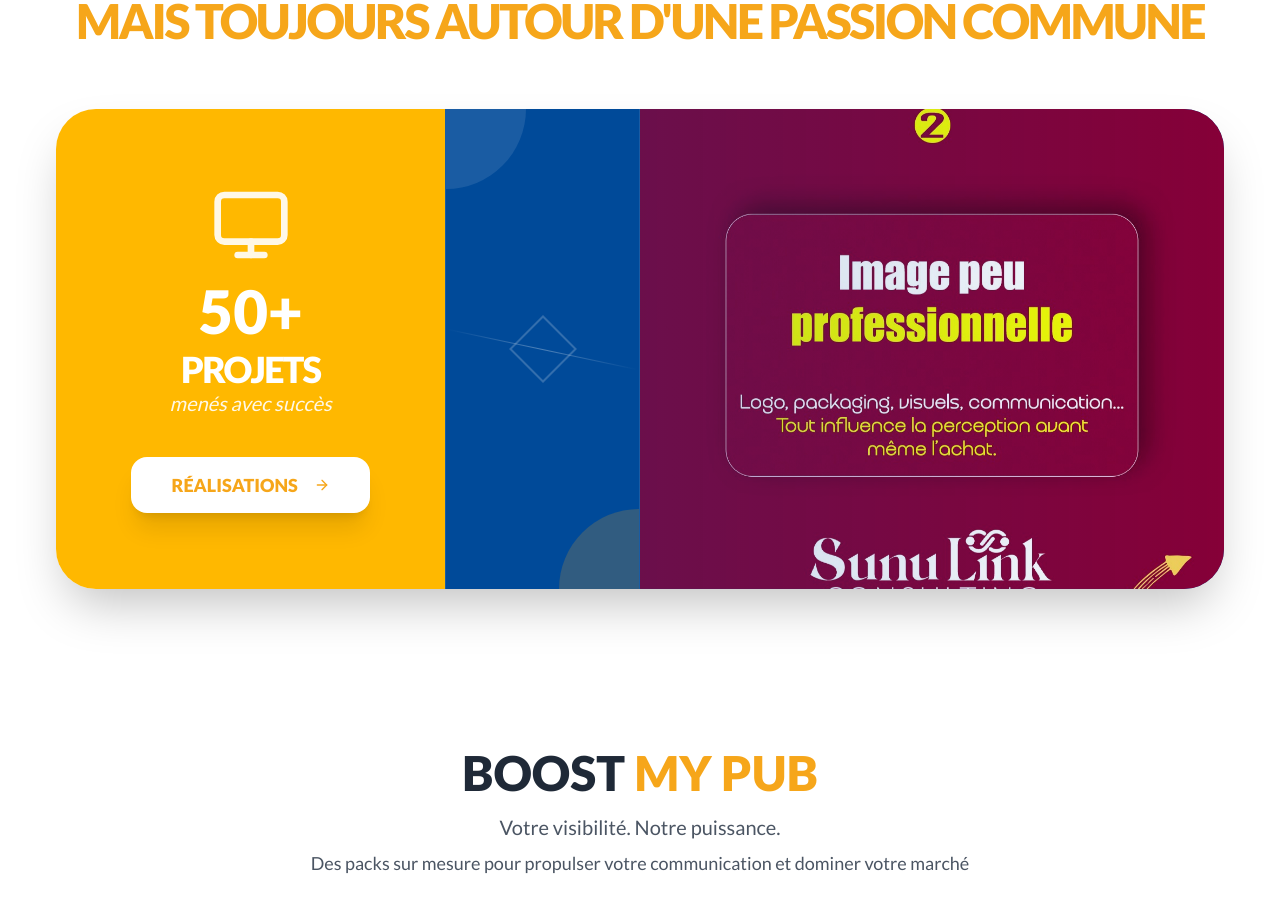
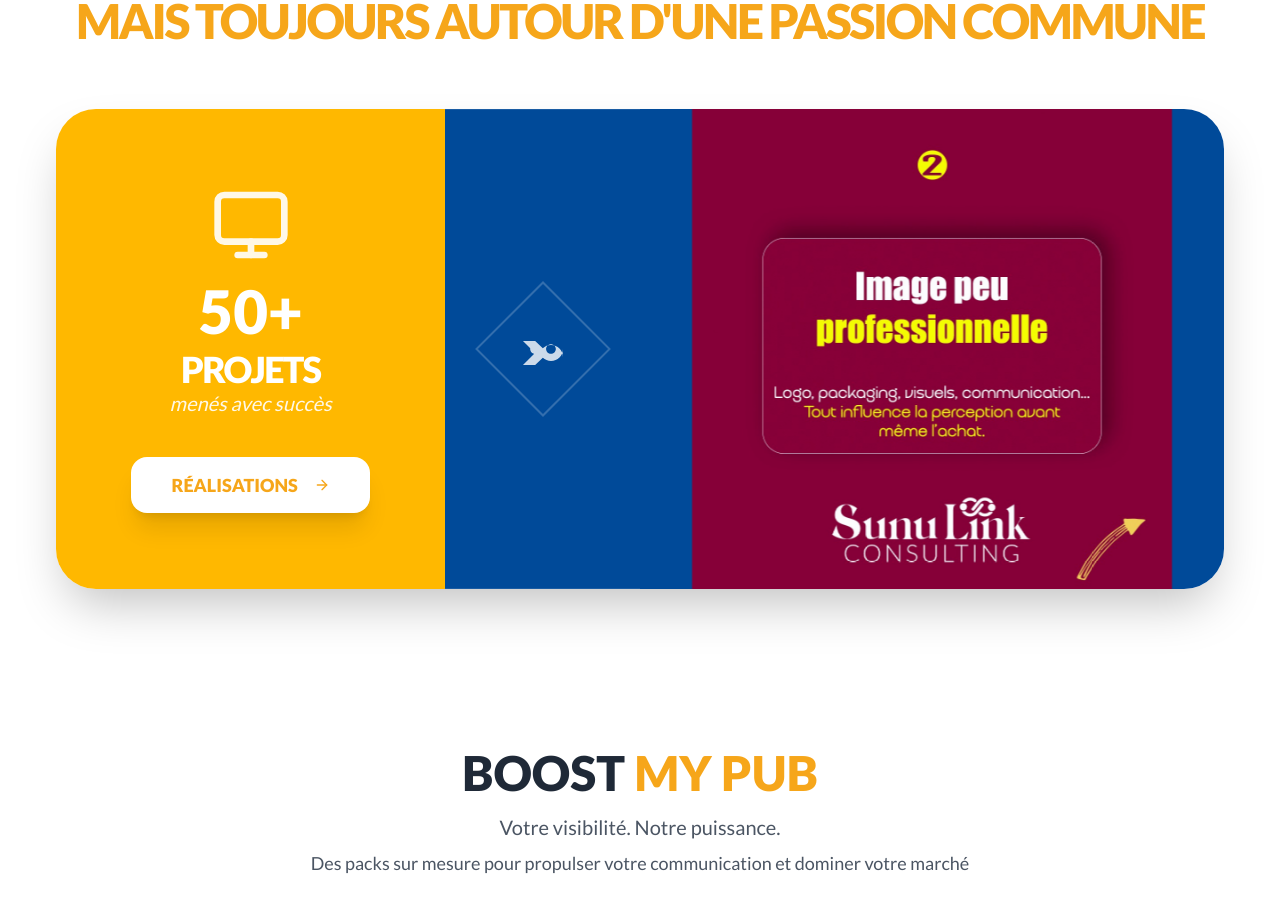
Before and after one commit to sunulink/SunuLink, a React (Vite) app: page / in a window 1280 px wide. Shown: the part 2297-3203 px from the top of the page. Built offline with nearby package versions, Linux system fonts and the light colour scheme.

Commit message:
Update ProjectsSection.tsx

```diff
--- a/src/components/home/ProjectsSection.tsx
+++ b/src/components/home/ProjectsSection.tsx
@@ -31,10 +31,10 @@ export const ProjectsSection = () => {
           </h2>
         </div>
 
-        {/* GRILLE RÉORGANISÉE (6 colonnes pour plus de flexibilité) */}
+        {/* STRUCTURE 3 BLOCS : 2 col (Stats) | 1 col (Logo/Cube) | 3 col (Image) */}
         <div className="grid grid-cols-1 lg:grid-cols-6 gap-0 items-stretch shadow-2xl rounded-[2.5rem] overflow-hidden">
 
-          {/* --- BLOC 1 : COMPTEUR (2/6) --- */}
+          {/* --- BLOC 1 : STATS (GAUCHE) --- */}
           <div
             className="lg:col-span-2 bg-[#FFB800] p-8 md:p-12 flex flex-col items-center justify-center text-center text-white min-h-[400px]"
             data-aos="fade-right"
@@ -52,19 +52,29 @@ export const ProjectsSection = () => {
             </Link>
           </div>
 
-          {/* --- BLOC 2 : DESIGN CENTRAL ABSTRAIT (1/6) --- */}
+          {/* --- BLOC 2 : FIGURE LOGO / CHAÎNE (MILIEU) --- */}
           <div
-            className="hidden lg:flex lg:col-span-1 bg-[#004A99] relative items-center justify-center overflow-hidden border-x border-white/10"
+            className="hidden lg:flex lg:col-span-1 bg-[#004A99] relative items-center justify-center overflow-hidden"
             data-aos="zoom-in"
           >
-            {/* Figures géométriques décoratives */}
-            <div className="absolute top-0 left-0 w-20 h-20 bg-white/10 rounded-br-full" />
-            <div className="absolute bottom-0 right-0 w-20 h-20 bg-sunuOrange/20 rounded-tl-full" />
-            <div className="w-12 h-12 border-2 border-white/20 rotate-45 animate-pulse" />
-            <div className="absolute w-full h-[1px] bg-gradient-to-r from-transparent via-white/30 to-transparent rotate-12" />
+            {/* Figure en forme de cube/losange contenant le symbole de la chaîne */}
+            <div className="relative w-24 h-24 border-2 border-white/20 rotate-45 flex items-center justify-center">
+              {/* On replace le symbole 'infini' du logo ici (SVG simplifié) */}
+              <svg
+                viewBox="0 0 24 24"
+                className="w-12 h-12 text-white -rotate-45 fill-current opacity-80"
+                xmlns="http://www.w3.org/2000/svg"
+              >
+                <path d="M18.414 12c0-1.325-1.089-2.4-2.433-2.4-1.343 0-2.433 1.075-2.433 2.4s1.09 2.4 2.433 2.4c1.344 0 2.433-1.075 2.433-2.4zm-12.828 0c0-1.325 1.09-2.4 2.433-2.4 1.344 0 2.433 1.075 2.433 2.4s-1.09 2.4-2.433 2.4c-1.343 0-2.433-1.075-2.433-2.4zm16.414 0c0 3.314-2.686 6-6 6-1.583 0-3.023-.615-4.093-1.619l-3.814 3.619h-6.093l6-6-6-6h6.093l3.814 3.619c1.07-1.004 2.51-1.619 4.093-1.619 3.314 0 6 2.686 6 6z"/>
+              </svg>
+            </div>
+
+            {/* Décorations abstraites */}
+            <div className="absolute top-0 w-full h-[1px] bg-white/10" />
+            <div className="absolute bottom-0 w-full h-[1px] bg-white/10" />
           </div>
 
-          {/* --- BLOC 3 : IMAGE TOUT À DROITE (3/6) --- */}
+          {/* --- BLOC 3 : IMAGE PLEIN ÉCRAN (DROITE) --- */}
           <div
             className="lg:col-span-3 relative min-h-[400px] md:min-h-[480px] bg-[#004A99] overflow-hidden"
             data-aos="fade-left"
@@ -80,16 +90,15 @@ export const ProjectsSection = () => {
                   <img
                     src={slide}
                     alt={`Projet SUNULINK Consulting ${index}`}
-                    /* object-cover ici pour un look immersif bord à bord
-                       Assurez-vous que vos textes sont centrés sur vos affiches */
-                    className="w-full h-full object-cover"
+                    /* - object-contain : pour voir l'image COMPLÈTEMENT (indispensable d'après votre demande)
+                       - bg-[#004A99] : assure la continuité visuelle
+                       - Pas de 'rounded' : l'image garde ses angles droits
+                    */
+                    className="w-full h-full object-contain"
                   />
                 </div>
               ))}
             </div>
-
-            {/* Overlay subtil pour lier le design */}
-            <div className="absolute inset-0 bg-gradient-to-r from-[#004A99]/20 to-transparent pointer-events-none" />
           </div>
 
         </div>
```
